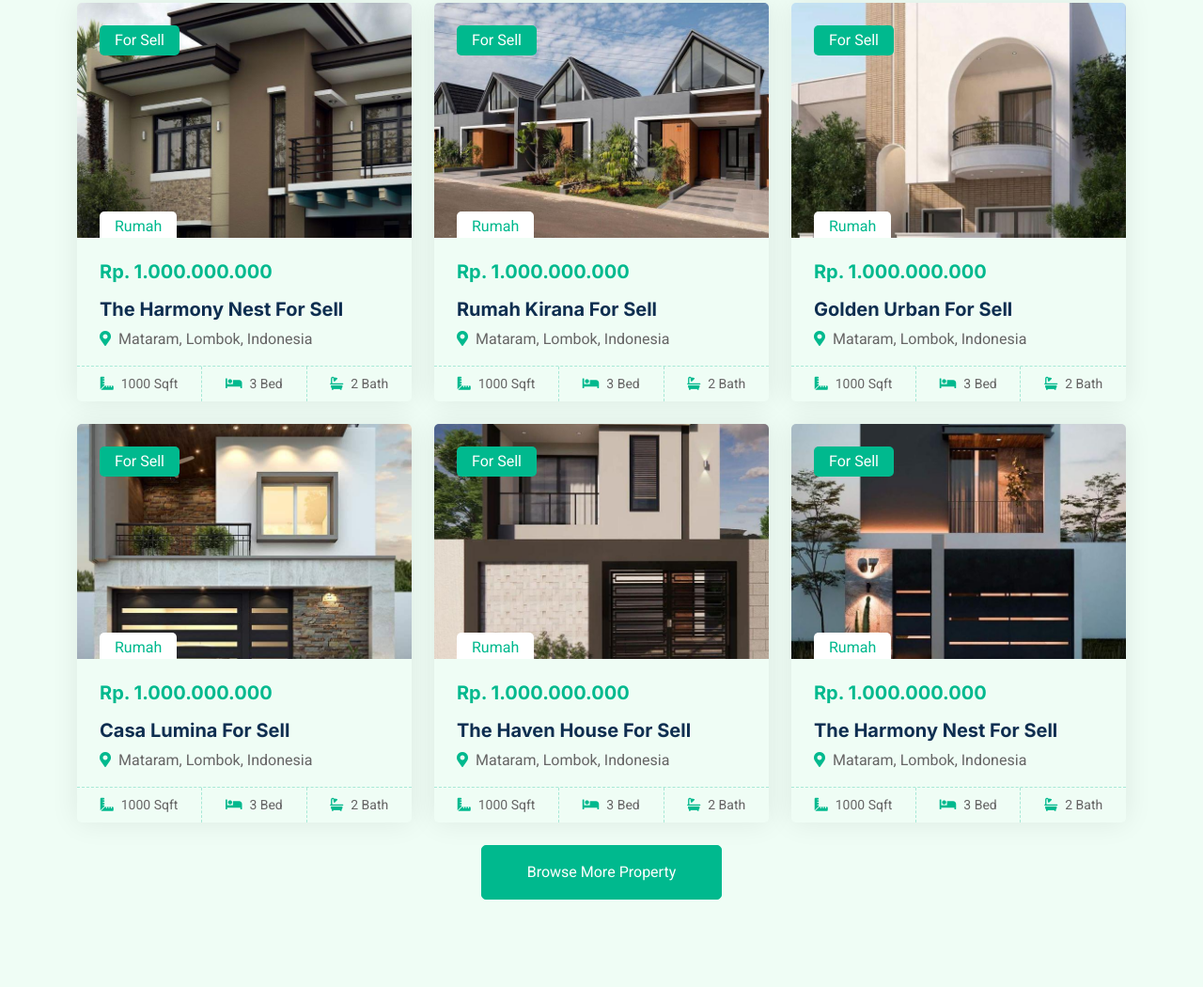
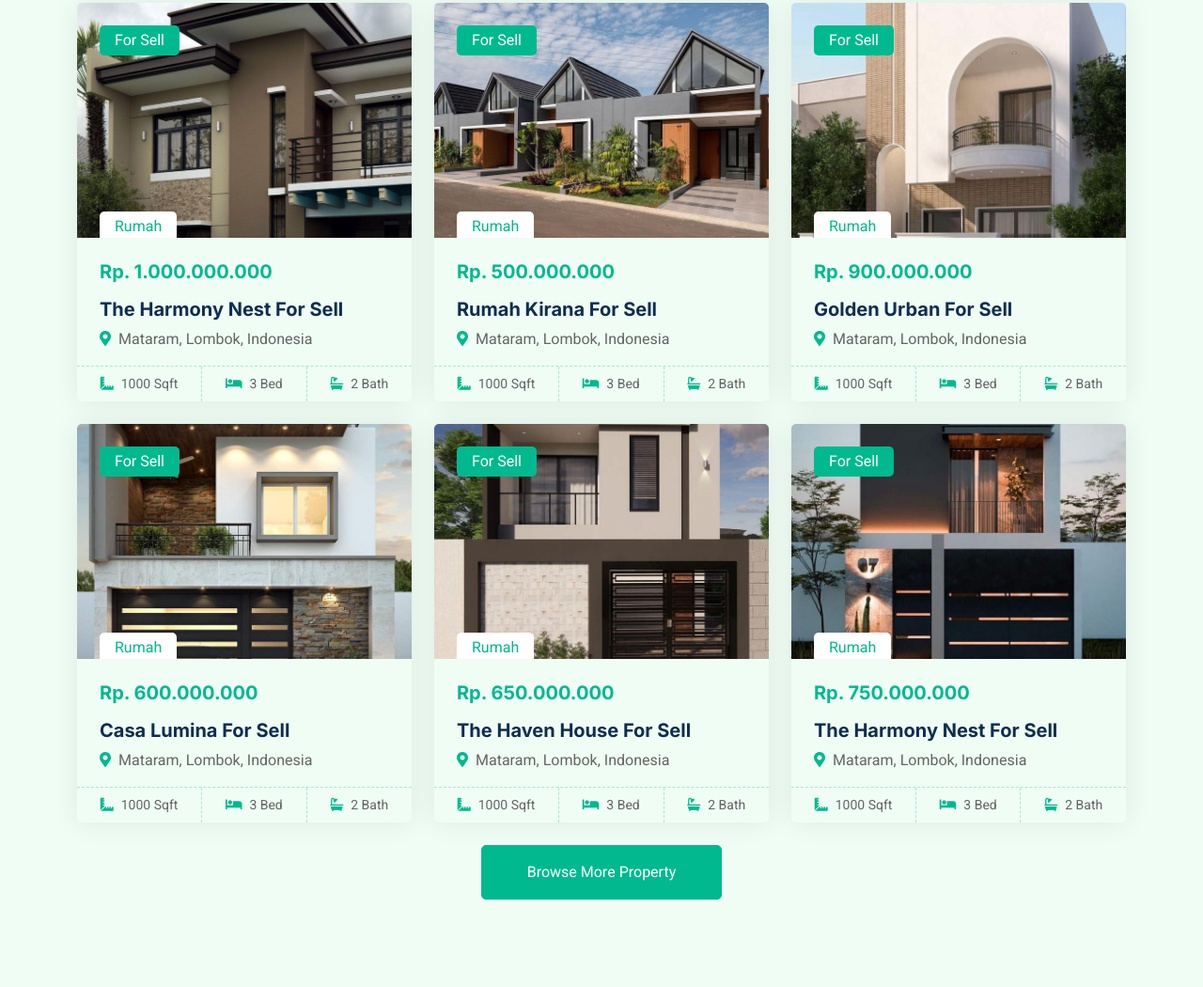
Before and after one commit to arkhabAgdana/property-website, a plain HTML site: page index.html in a window 1280 px wide. Shown: the part 903-1953 px from the top of the page at 94% size. Drawn offline with nearby package versions, Linux system fonts and the light colour scheme.

```diff
--- a/index.html
+++ b/index.html
@@ -439,7 +439,7 @@
                       </div>
                     </div>
                     <div class="p-4 pb-0">
-                      <h5 class="text-primary mb-3">Rp. 1.000.000.000</h5>
+                      <h5 class="text-primary mb-3">Rp. 500.000.000</h5>
                       <a class="d-block h5 mb-2" href=""
                         >Rumah Kirana For Sell</a
                       >
@@ -484,7 +484,7 @@
                       </div>
                     </div>
                     <div class="p-4 pb-0">
-                      <h5 class="text-primary mb-3">Rp. 1.000.000.000</h5>
+                      <h5 class="text-primary mb-3">Rp. 900.000.000</h5>
                       <a class="d-block h5 mb-2" href=""
                         >Golden Urban For Sell</a
                       >
@@ -532,7 +532,7 @@
                       </div>
                     </div>
                     <div class="p-4 pb-0">
-                      <h5 class="text-primary mb-3">Rp. 1.000.000.000</h5>
+                      <h5 class="text-primary mb-3">Rp. 600.000.000</h5>
                       <a class="d-block h5 mb-2" href=""
                         >Casa Lumina For Sell</a
                       >
@@ -580,7 +580,7 @@
                       </div>
                     </div>
                     <div class="p-4 pb-0">
-                      <h5 class="text-primary mb-3">Rp. 1.000.000.000</h5>
+                      <h5 class="text-primary mb-3">Rp. 650.000.000</h5>
                       <a class="d-block h5 mb-2" href=""
                         >The Haven House For Sell</a
                       >
@@ -628,7 +628,7 @@
                       </div>
                     </div>
                     <div class="p-4 pb-0">
-                      <h5 class="text-primary mb-3">Rp. 1.000.000.000</h5>
+                      <h5 class="text-primary mb-3">Rp. 750.000.000</h5>
                       <a class="d-block h5 mb-2" href=""
                         >The Harmony Nest For Sell</a
                       >
```
